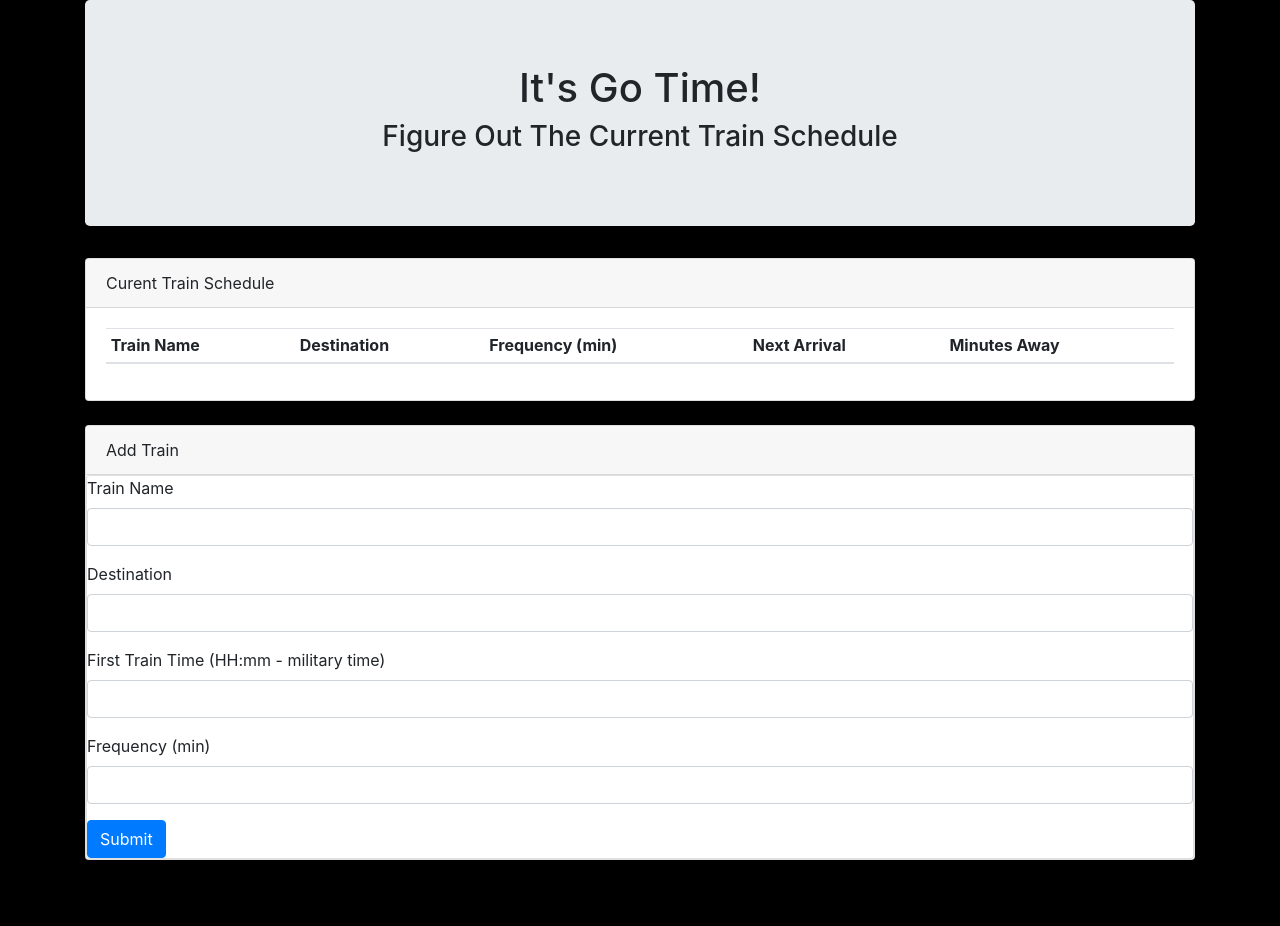
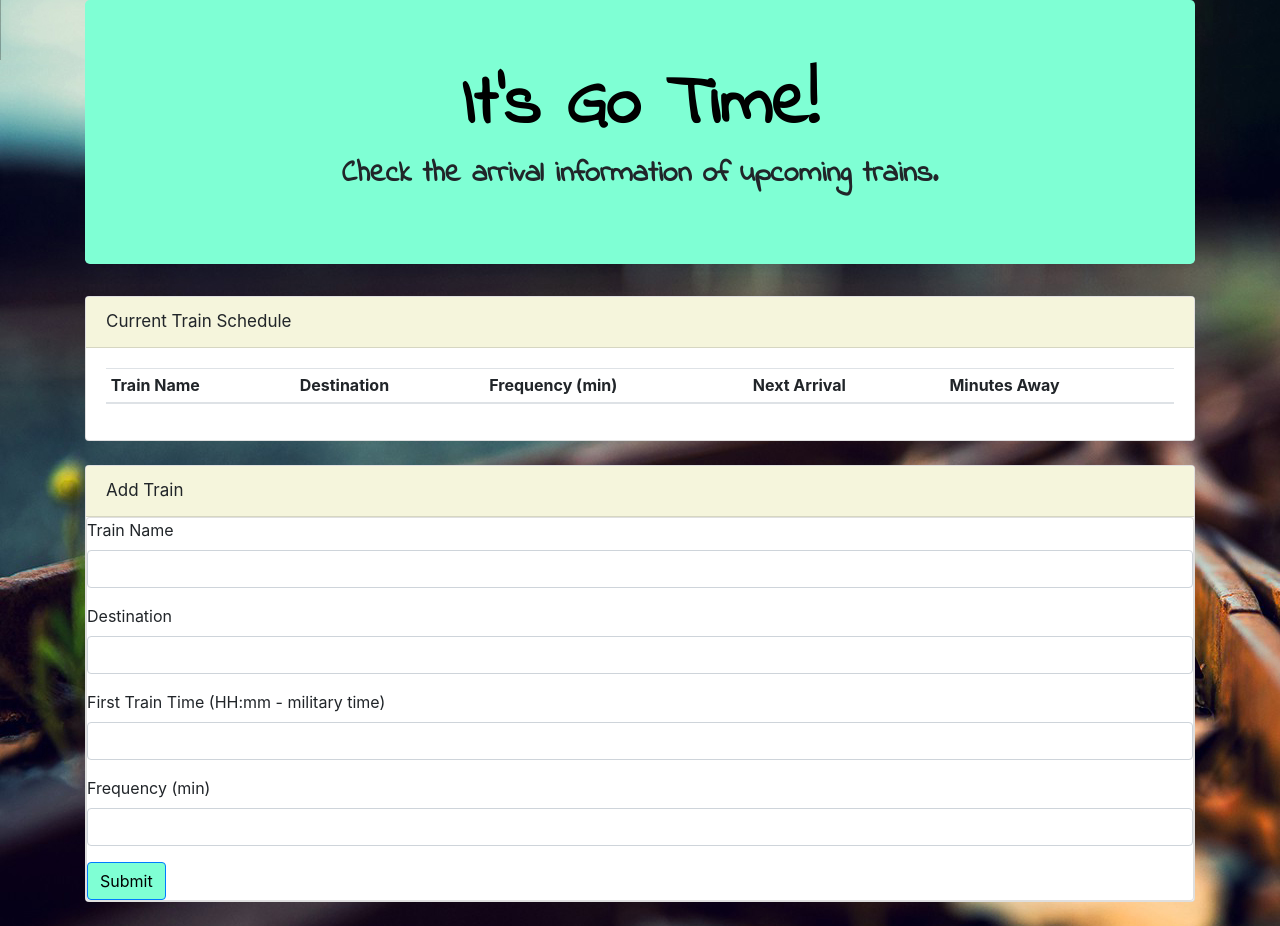
Before and after one commit to leoncecilia17/TrainActivity, a plain HTML site: page index.html in a window 1280 px wide. Before the commit the page ends 884 px from the top, so only its background shows below. Drawn offline with nearby package versions, Linux system fonts and the light colour scheme; no server answers.

Commit message:
added read me

```diff
--- a/assets/css/style.css
+++ b/assets/css/style.css
@@ -1,7 +1,30 @@
 body {
-    background-color: black;
+    background: url("../images/4K-Train-Rail-Desktop-Wallpaper\ \(1\).jpg")
 }
 
-tr {
-    align: center;
+.jumbotron {
+    background: aquamarine;
 }
+
+h1 {
+    color: black;
+    font-family: 'Indie Flower', cursive;
+    font-weight: bold;
+    font-size: 70px;
+}
+
+h3 {
+    font-family: 'Indie Flower', cursive;
+    font-weight: bold;
+    font-size: 30px;
+}
+
+.card-header {
+    background: beige;
+    font-size: 17px;
+}
+
+#add-train-btn {
+    background: aquamarine;
+    color: black;
+}
--- a/assets/javascript/train.js
+++ b/assets/javascript/train.js
@@ -14,7 +14,7 @@ $(document).ready(function () {
 
     var database = firebase.database();
 
-    $("#add-train-btn").on("click", function(event) {
+    $("#add-train-btn").on("click", function (event) {
         event.preventDefault();
 
         var trainName = $("#train-name-input").val().trim();
@@ -36,7 +36,7 @@ $(document).ready(function () {
         console.log(newTrain.starttime);
         console.log(newTrain.frequency);
 
-        alert("Congrats! You have added a new train schedule.");
+        alert("Congrats! You have added a new train to the schedule tracker. Check your results at the top!");
 
         $("#train-name-input").val("");
         $("#destination-input").val("");
@@ -44,7 +44,7 @@ $(document).ready(function () {
         $("#frequency-input").val("");
     });
 
-    database.ref().on("child_added", function(Snapshot) {
+    database.ref().on("child_added", function (Snapshot) {
         console.log(Snapshot.val());
 
         var train = Snapshot.val().train;
@@ -57,7 +57,7 @@ $(document).ready(function () {
         console.log(starttime);
         console.log(frequency);
 
-         // Solved Mathematically
+
         // Test case 1:
         // 16 - 00 = 16
         // 16 % 3 = 1 (Modulus is the remainder)
@@ -68,17 +68,16 @@ $(document).ready(function () {
         var starttimeConverted = moment(starttime, "hh:mm")
         var currentTime = moment();
 
-        var diffTime= currentTime.diff(starttimeConverted, "minutes")
-        var tRemainder=diffTime % frequency
-        var minsAway=frequency - tRemainder
-        var arrivalTime= currentTime.add(minsAway, "minutes")
-        arrivalTime=arrivalTime.format("hh:mm a")
+        var diffTime = currentTime.diff(starttimeConverted, "minutes")
+        var tRemainder = diffTime % frequency
+        var minsAway = frequency - tRemainder
+        var arrivalTime = currentTime.add(minsAway, "minutes")
+        arrivalTime = arrivalTime.format("hh:mm a")
 
         console.log(diffTime)
-        if(diffTime<0)
-        {
-            arrivalTime=starttimeConverted.format("hh:mm a")
-            minsAway=diffTime * -1
+        if (diffTime < 0) {
+            arrivalTime = starttimeConverted.format("hh:mm a")
+            minsAway = diffTime * -1
         }
 
         var tr = $("<tr>");
--- a/index.html
+++ b/index.html
@@ -17,8 +17,12 @@
     <!-- Moment.js Reference -->
     <script src="https://cdnjs.cloudflare.com/ajax/libs/moment.js/2.22.2/moment.min.js"></script>
 
+    <!-- Google Fonts -->
+    <link href="https://fonts.googleapis.com/css?family=Indie+Flower&display=swap" rel="stylesheet">
+
     <!-- CSS Styling  -->
     <link rel="stylesheet" href="./assets/css/style.css">
+
 </head>
 
 <body>
@@ -26,14 +30,14 @@
     <div class="container">
         <div class="jumbotron">
             <h1 class="text-center">It's Go Time! </h1>
-            <h3 class="text-center">Figure Out The Current Train Schedule</h3>
+            <h3 class="text-center">Check the arrival information of upcoming trains.</h3>
         </div>
 
         <div class="row">
             <div class="col-md-12">
                 <!-- Current Train Schedule -->
                 <div class="card mb-4">
-                <div class="card-header">Curent Train Schedule</div>
+                    <div class="card-header">Current Train Schedule</div>
                     <div class="card-body">
                         <table class="table table-sm tabler-hover" id='train-table'>
                             <thead>
```
Also changed, not shown: assets/images/4K-Train-Rail-Desktop-Wallpaper (1).jpg (added), 1 other file. Lines whose indentation alone changed are shown as unchanged.
